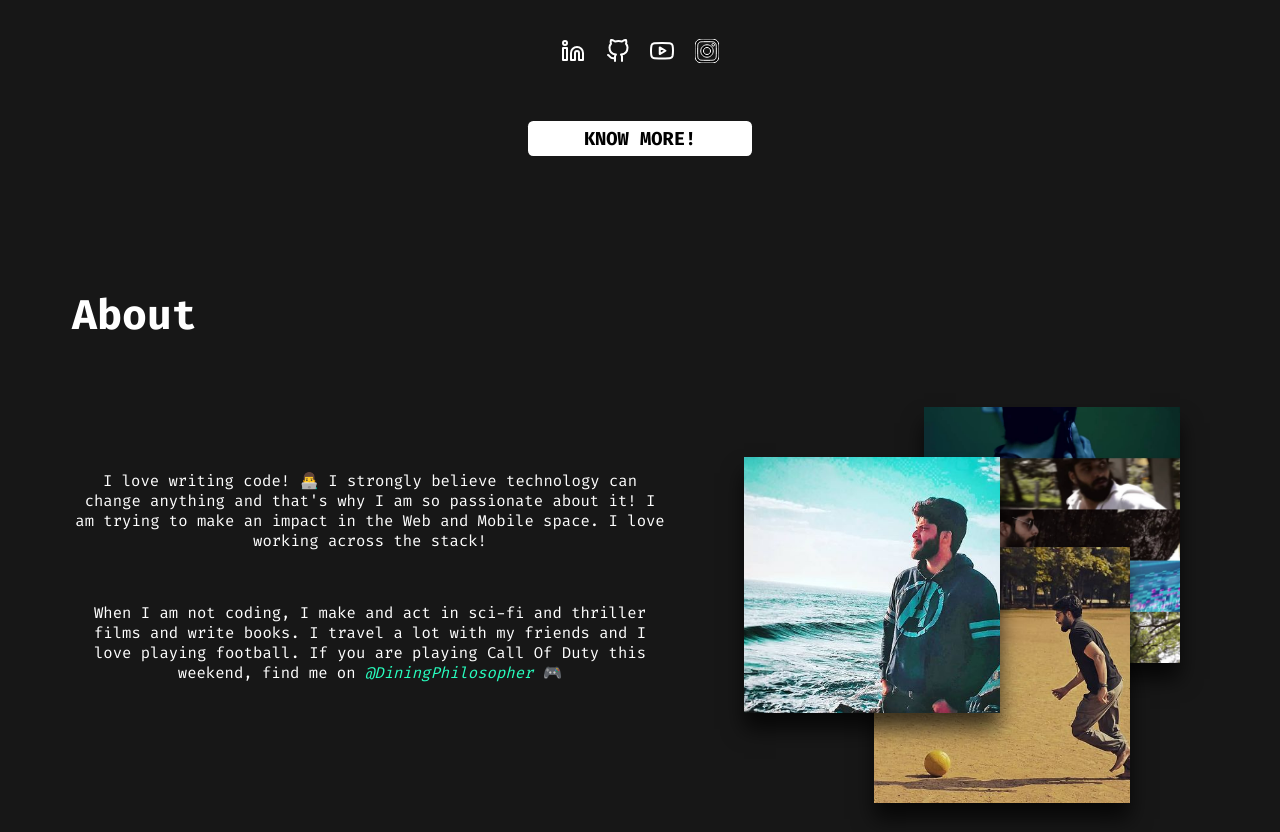
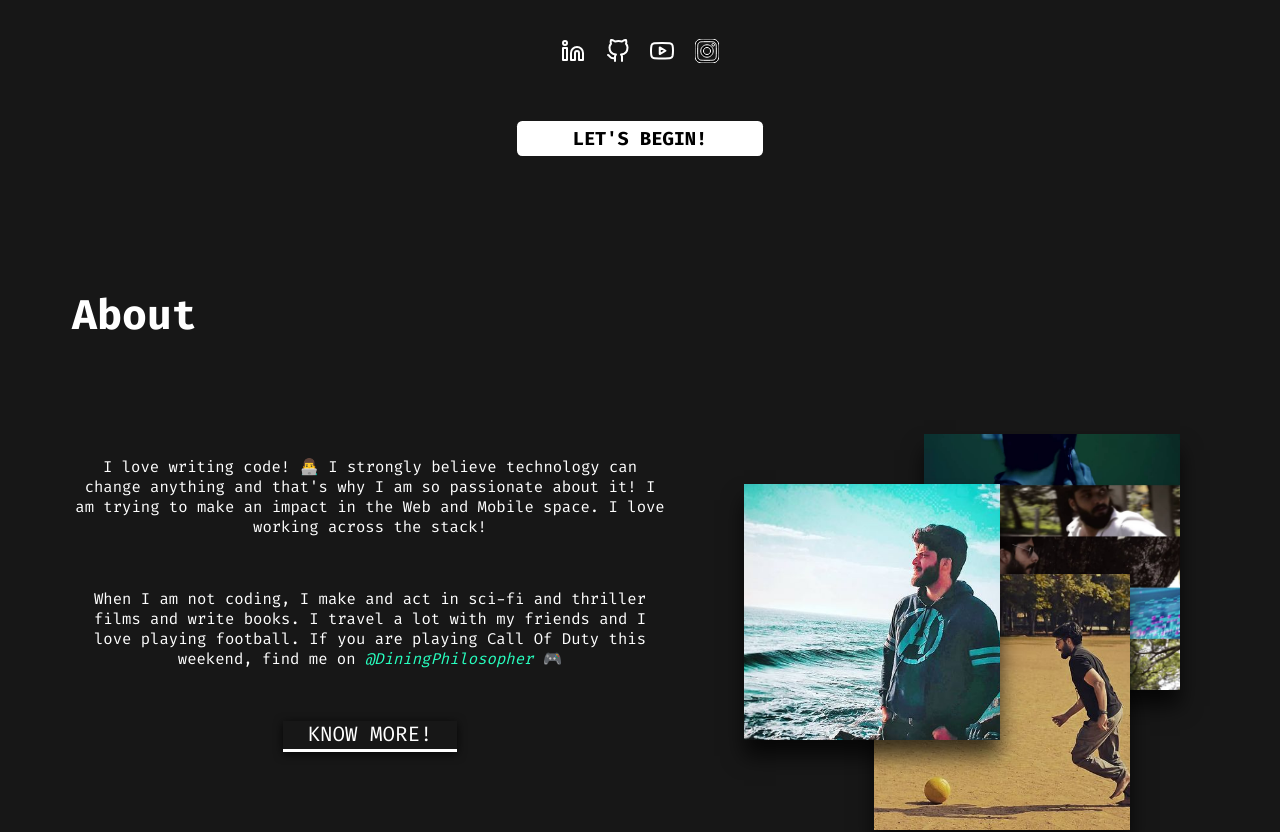
Before and after one commit to eshwarne/next-portfolio, a Next.js app: page / in a window 1280 px wide. Shown: the part 540-1372 px from the top of the page. Built offline with nearby package versions, Linux system fonts and the light colour scheme.

Commit message:
Add route button

```diff
--- a/components/About/About.tsx
+++ b/components/About/About.tsx
@@ -3,6 +3,7 @@ import Image from "next/image";
 import MeFilming from "../../public/films.jpg";
 import MeSports from "../../public/sports.jpg";
 import MeTravel from "../../public/travel.jpg";
+import { RouteButton } from "../RouteButton/RouteButton";
 export const About = () => {
   return (
     <div className={styles.about}>
@@ -23,6 +24,9 @@ export const About = () => {
             and write books. I travel a lot with my friends and I love playing
             football. If you are playing Call Of Duty this weekend, find me on{" "}
             <i style={{ color: "#28FFBF" }}>@DiningPhilosopher</i> 🎮
+          </div>
+          <div>
+            <RouteButton content="KNOW MORE!" routePath="/about" />
           </div>
         </div>
         <div className={`${styles.about__visual} ${styles.about__item}`}>
--- a/components/Home/Home.tsx
+++ b/components/Home/Home.tsx
@@ -56,7 +56,7 @@ export function Home() {
 
         <div>
           <a href="#about" className={styles.home__main_button}>
-            KNOW MORE!
+            LET'S BEGIN!
           </a>
         </div>
       </div>
--- a/components/Navbar/Navbar.module.scss
+++ b/components/Navbar/Navbar.module.scss
@@ -31,7 +31,7 @@
   text-align: center;
   display: flex;
   flex-direction: row;
-  font-size: $FONT-SIZE-HEADING-SECONDARY * 0.5;
+  font-size: $FONT-SIZE-NAVIGATION;
   list-style: none;
   cursor: pointer;
   &:hover {
--- /dev/null
+++ b/components/RouteButton/RouteButton.module.scss
@@ -0,0 +1,19 @@
+@import "../../styles/variables";
+@import "../../styles/breakpoint_manager";
+.routeButton {
+  color: $COLOR-TEXT-PRIMARY;
+  font-size: $FONT-SIZE-NAVIGATION;
+  border-bottom: $COLOR-TEXT-PRIMARY solid 3px;
+  transition: all 0.2s;
+  box-shadow: 0px 2px 10px rgba(0, 0, 0, 0.8);
+  &:hover {
+    color: $COLOR-TEXT-SECONDARY;
+    border-radius: 10px;
+    background-color: $COLOR-TEXT-PRIMARY;
+    transform: scale(1.04);
+  }
+  &__btn {
+    padding-block: 1ch;
+    padding-inline: 2ch;
+  }
+}
--- /dev/null
+++ b/components/RouteButton/RouteButton.tsx
@@ -0,0 +1,15 @@
+import styles from "./RouteButton.module.scss";
+import Link from "next/link";
+type RouteButtonPropsType = {
+  content: string;
+  routePath: string;
+};
+export const RouteButton = ({ content, routePath }: RouteButtonPropsType) => {
+  return (
+    <div className={styles.routeButton}>
+      <Link href={routePath}>
+        <a className={styles.routeButton__btn}>{content}</a>
+      </Link>
+    </div>
+  );
+};
```
